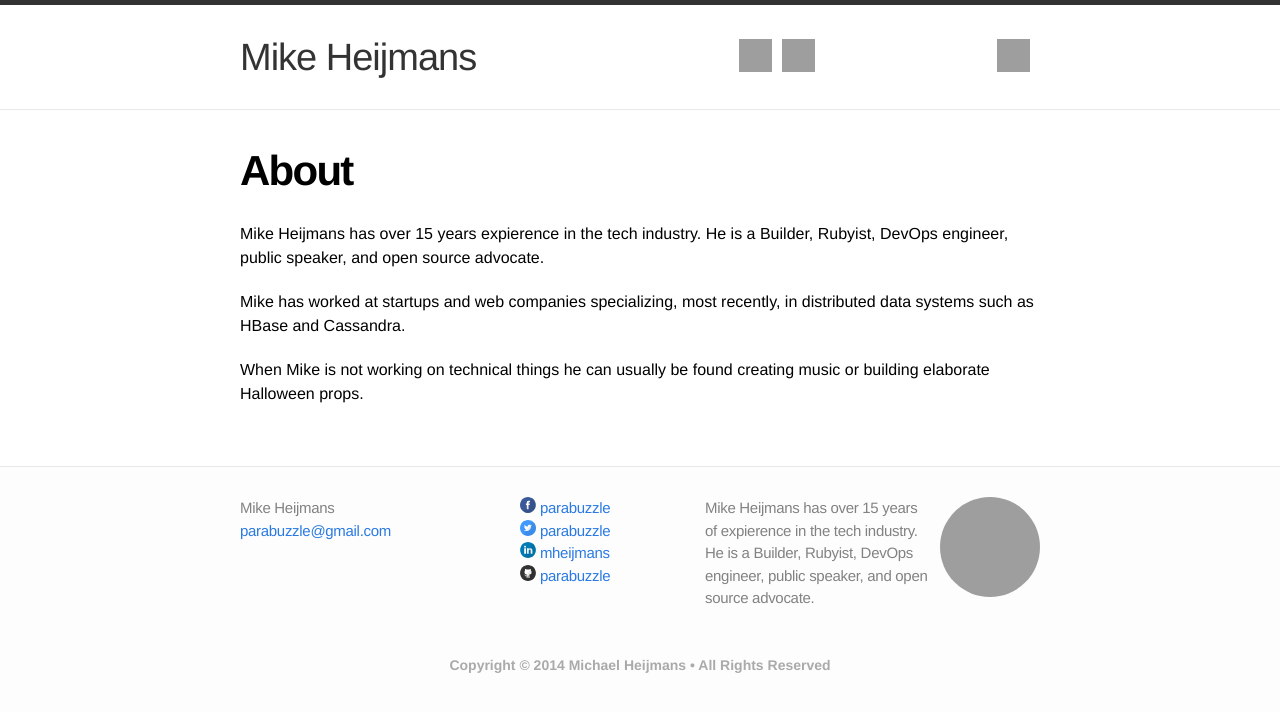
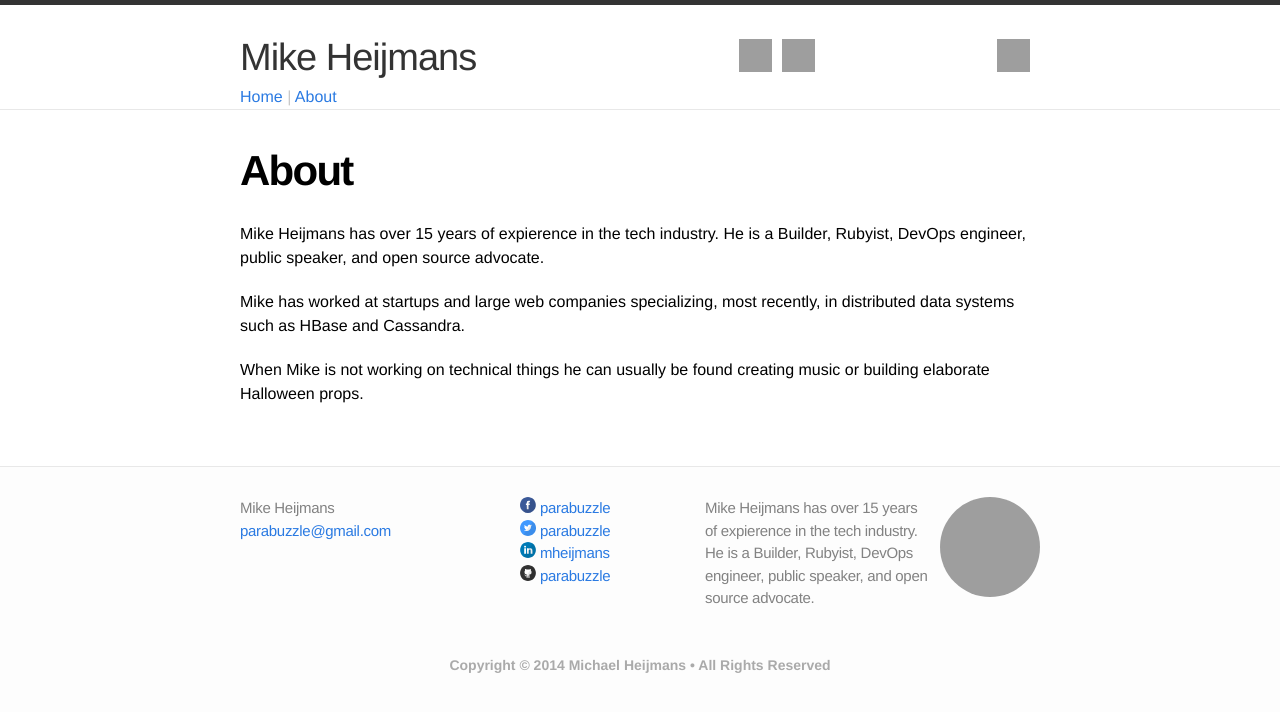
Before and after one commit to parabuzzle/parabuzzle.github.io, a Jekyll site: the page built from about.md, in a window 1280 px wide, cut to the strip 0-712 px from the top of the page. Built offline with Jekyll 4.4.1, drawn with Linux system fonts in a browser that asks for light colours; grey boxes are pictures that could not be loaded.

Commit message:
more styling and preperation

```diff
--- a/_includes/header.html
+++ b/_includes/header.html
@@ -17,11 +17,7 @@
         </svg>
       </a>
       <div class="trigger">
-        <!--
-        {% for page in site.pages %}
-          {% if page.title %}<a class="page-link" href="{{ page.url | prepend: site.baseurl }}">{{ page.title }}</a>{% endif %}
-        {% endfor %}
-      -->
+
         <div id="social-links">
           <ul class="social-profile">
             <li class="facebook"><a target="_blank" href="http://www.facebook.com/{{site.facebook_username}}">Facebook</a></li>
@@ -37,6 +33,13 @@
     </nav>
 
   </div>
-  <br/>
+  <div class="wrap">
+    <div id="page-links">
+      <a class="page-link" href="/">Home</a>
+      {% for page in site.pages %}
+        {% if page.title %} | <a class="page-link" href="{{ page.url | prepend: site.baseurl }}">{{ page.title }}</a>{% endif %}
+      {% endfor %}
+    </div>
+  </div>
 
 </header>
--- a/_posts/2014-08-06-hyper-colaboration-is-not-innovation.markdown
+++ b/_posts/2014-08-06-hyper-colaboration-is-not-innovation.markdown
@@ -17,7 +17,7 @@ First off, I want to make clear that if remote working didn't work, open source
   1. Passion for the product
   2. Awesome tools that empower smart collaboration
 
-The first point is passion. If only one person on your team is not passionate about the product or has the drive to see it succeed, its like a poison that will spoil the remote working process. Big companies have a ton of products that they just throw "resources" at (read: people). This often results in workers viewing the work as a requirement and they become drones. They work all day without any fulfillment or pride in what they do. Its this uncaring and lack of passion that companies try to combat by putting everyone in a single room and screaming **COLLABORATE!!!!"**. The point here is, if people don't want to work on it, they must be forced. In order to force them, you put them all in a single room and you use peer-pressure to keep them going. Conversely, if people *want* to work on something they'll move mountains to do it even if they're on a flaky dialup connection in Zimbabwe... this is why open source projects and companies like Chef and Cisco can successfully have remote workers around the globe and still be kicking ass and taking names!
+The first point is passion. If only one person on your team is not passionate about the product or has the drive to see it succeed, its like a poison that will spoil the remote working process. Big companies have a ton of products that they just throw "resources" at (read: people). This often results in workers viewing the work as a requirement and they become drones. They work all day without any fulfillment or pride in what they do. Its this uncaring and lack of passion that companies try to combat by putting everyone in a single room and screaming **"COLLABORATE!!!!"**. The point here is, if people don't want to work on it, they must be forced. In order to force them, you put them all in a single room and you use peer-pressure to keep them going. Conversely, if people *want* to work on something they'll move mountains to do it even if they're on a flaky dialup connection in Zimbabwe... this is why open source projects and companies like Chef and Cisco can successfully have remote workers around the globe and still be kicking ass and taking names!
 
 The second major point here is awesome tools! The world of cloud based products and services has opened up an amazing door into cheap and awesome collaboration tools. Some of my favorite remote collaboration tools include:
 
--- a/about.md
+++ b/about.md
@@ -4,8 +4,8 @@ title: About
 permalink: /about/
 ---
 
-Mike Heijmans has over 15 years expierence in the tech industry. He is a Builder, Rubyist, DevOps engineer, public speaker, and open source advocate.
+Mike Heijmans has over 15 years of expierence in the tech industry. He is a Builder, Rubyist, DevOps engineer, public speaker, and open source advocate.
 
-Mike has worked at startups and web companies specializing, most recently, in distributed data systems such as HBase and Cassandra.
+Mike has worked at startups and large web companies specializing, most recently, in distributed data systems such as HBase and Cassandra.
 
 When Mike is not working on technical things he can usually be found creating music or building elaborate Halloween props.
--- a/css/main.css
+++ b/css/main.css
@@ -185,7 +185,7 @@ a:visited { color: #205caa; }
   font-size: 12px;
   font-weight:bold;
   padding:12px;
-  border-bottom:1px solid #ccc;
+  border-bottom:1px solid #e8e8e8;
 }
 
 .posts .readon a:hover {
@@ -421,7 +421,7 @@ a:visited { color: #205caa; }
 
   .site-nav .page-link {
     display: block;
-    text-align: right;
+    text-align: left;
     line-height: 1.25;
     padding: 5px 10px;
     margin: 0;
@@ -470,3 +470,15 @@ a:visited { color: #205caa; }
   font-weight: bold;
   color:#aaa;
 }
+
+#page-links {
+  color:#c9c9c9;
+}
+
+#page-links a {
+  color: #2a7ae2;
+}
+
+#page-links a:hover {
+  color: #FF0000;
+}
```
Lines whose indentation alone changed are shown as unchanged.
